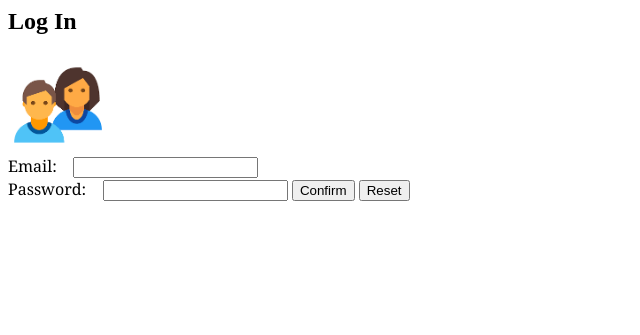
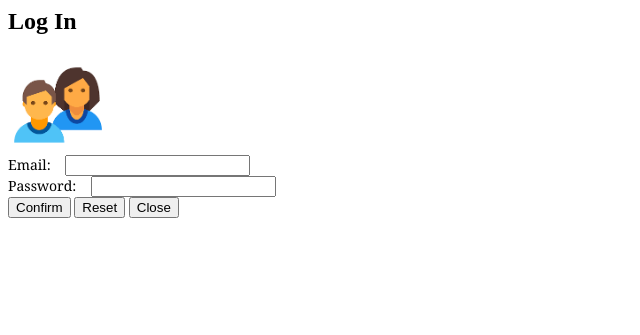
Before and after one commit to o-perez/Personal-Projects, a PHP site: page /forms/logInUserForm.php in a window 1280 px wide. Shown: the top 335 px of the page, without its empty margins (0-640 px from the left). Run offline with PHP 8.4, Linux system fonts and the light colour scheme.

Commit message:
updating
updating files.

```diff
--- a/PerezSoftwareDevelopment/css/stylesheet.css
+++ b/PerezSoftwareDevelopment/css/stylesheet.css
@@ -41,12 +41,39 @@ a:link, a:visited{
     height: 700px;
 }
 
-form{
+.logForm{
     font-family: Cambria, Cochin, Georgia, Times, 'Times New Roman', serif;
-    font: size 14px;
-    margin: auto;
+    font-size: 14px;
+    margin-right:50%;
 }
 
+.logForm{
+  position: relative;
+  object-fit: cover;
+  justify-content: center;
+}
+
+/* .popHeaderForms{
+  position: absolute;
+  top: 50%;
+  left: 50%;
+  opacity: 0;
+  transform: translate(-50%, -50%) scale(1.25);
+  width: 300px;
+  padding: 20px, 30px;
+  background-color: crimson;
+  box-shadow: 2px 2px 5px 5px rgba(0,0,0,0.15);
+  border-radius: 10px;
+  transition: transform 0.4s, top 0.4s;
+  visibility: hidden;
+}
+
+.open-popup{
+  visibility: visible;
+  top: 50%;
+  transform: translate( -50%,-50%) scale(1);
+
+} */
 .carousel{
   position: relative;
   height: 400px;
--- a/PerezSoftwareDevelopment/forms/logInUserForm.php
+++ b/PerezSoftwareDevelopment/forms/logInUserForm.php
@@ -1,15 +1,28 @@
-<head><link rel="stylesheet" type="text/css" href="../css/stylesheet.css" ></head>
-
+<head>
+    <link rel="stylesheet" type="text/css" href="../css/stylesheet.css" >
+</head>
+<body>
+<div>
+    <div>
         <header>
             <h2>Log In</h2>
         </header>
 
+        <div>
             <img src="../images/currentUser.png" style="width: 100px; height: 100px;">
+        </div>
+    </div>
+
+    <div class="logForm">
         <form name="logInUser" action="logInUsr.php" method="POST">
-<label>
             <label>Email: &nbsp;&nbsp;&nbsp;<input type="email" name="userEmail" ></label>
             <br>
             <label>Password: &nbsp;&nbsp;&nbsp;<input type="password" name="userPass" ></label>
+            <br>
             <button type="submit" name="confirmUser" class="confirmbtn">Confirm</button>
             <button type="reset" name="resetUserForm"class="redbtns">Reset</button>
+            <button type="button" name="closeUserForm">Close</button>
         </form>
+    </div>
+</div>
+</body>
--- a/PerezSoftwareDevelopment/include/pageHeader.php
+++ b/PerezSoftwareDevelopment/include/pageHeader.php
@@ -9,8 +9,9 @@
 <!--Class on charge of buttons for Sign in and Sign up.-->
 
 <div class="logBTTNS">
-    <a href="forms/logInUserForm.php" target="displayer"><img src="images/currentUser.png" alt="Existing user button" style="width:75px; height: 75px;"></a>
+    <a href="forms/logInUserForm.php" id="logBTTNS" target="displayer"><img src="images/currentUser.png" alt="Existing user button" style="width:75px; height: 75px;"></a>
     <a href="forms/createUserForm.php" target="displayer"><img src="images/addUser.png" alt="Add User button" style="width:75px; height: 75px;"></a>
+
 </div>
 
 <!--Class on charge of menu-->
--- a/PerezSoftwareDevelopment/screens/generalFrame.php
+++ b/PerezSoftwareDevelopment/screens/generalFrame.php
@@ -8,7 +8,7 @@
         <ul class="carousel__track">
             <li class="carousel__slide currentSlide">
                 <a>
-                    <img src="../images/showcaseImg/aboutUs.jpg" id="aboutUs img" alt="About Us" class="carousel__image"><h2>About Us:</h2>
+                    <img src="../images/showcaseImg/work.jpg" id="aboutUs img" alt="About Us" class="carousel__image"><h2>About Us:</h2>
                 </a>
             </li>
 
```
Also changed, not shown: PerezSoftwareDevelopment/forms/logInUsr.php (+6 -1 lines), PerezSoftwareDevelopment/index.php (+19 -0 lines), PerezSoftwareDevelopment/posiblesOtns.txt (+23 -0 lines), PerezSoftwareDevelopment/screens/logedUser.php (+8 -0 lines), PerezSoftwareDevelopment/images/showcaseImg/aboutUs.jpg, PerezSoftwareDevelopment/images/showcaseImg/work.jpg (added). Lines whose indentation alone changed are shown as unchanged.
